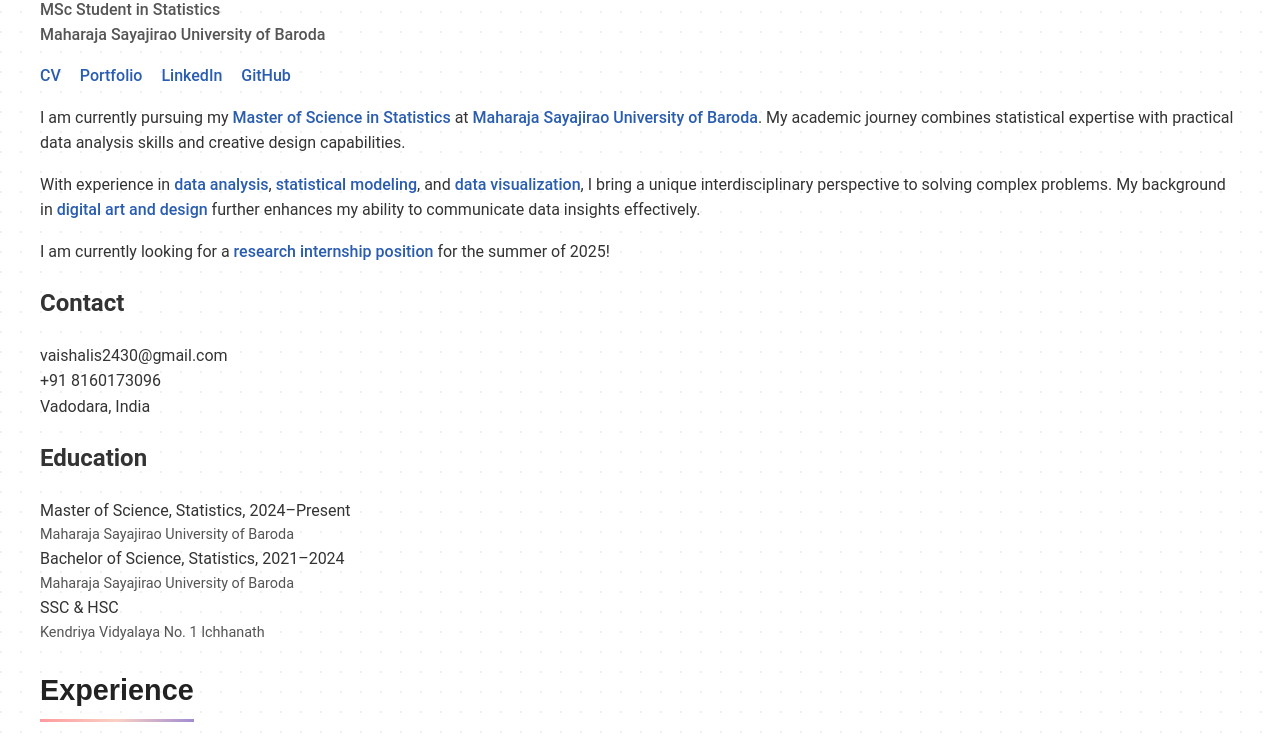
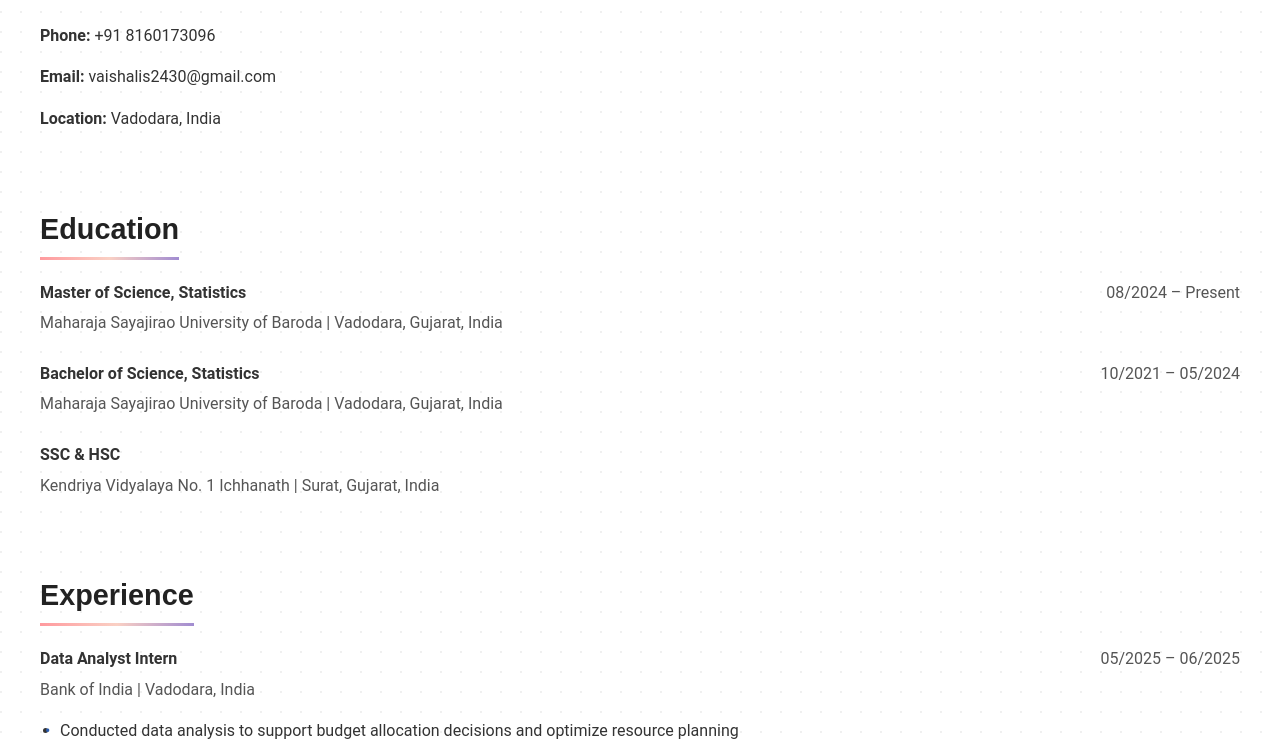
Before and after one commit to yuu2430/yuu2430.github.io, a plain HTML site: page index.html in a window 1280 px wide. Shown: the part 609-1348 px from the top of the page. Drawn offline with Linux system fonts and the light colour scheme.

Commit message:
Update index.html

```diff
--- a/index.html
+++ b/index.html
@@ -405,72 +405,40 @@
         </div>
       </section>
 
-       <div class="profile-container">
-        <img src="profile.jpg" alt="Vaishali Sharma" class="profile-photo">
-        <div class="profile-info">
-            <h1 class="profile-name">Vaishali Sharma</h1>
-            <p class="profile-title">MSc Student in Statistics<br>Maharaja Sayajirao University of Baroda</p>
+      <!-- Contact Section -->
+      <section id="contact" class="section">
+        <h2 class="section-title">Contact</h2>
+        <p class="contact-info"><strong>Phone:</strong> +91 8160173096</p>
+        <p class="contact-info"><strong>Email:</strong> vaishalis2430@gmail.com</p>
+        <p class="contact-info"><strong>Location:</strong> Vadodara, India</p>
+      </section>
 
-            <div class="profile-links">
-                <a href="cv.pdf">CV</a>
-                <a href="https://vai2430.carrd.co">Portfolio</a>
-                <a href="https://linkedin.com/in/vai2430">LinkedIn</a>
-                <a href="https://github.com/vai2430">GitHub</a>
-            </div>
-
-            <div class="intro-text">
-                <p>I am currently pursuing my <span class="highlight">Master of Science in Statistics</span> at <span class="highlight">Maharaja Sayajirao University of Baroda</span>. My academic journey combines statistical expertise with practical data analysis skills and creative design capabilities.</p>
-
-                <p>With experience in <span class="highlight">data analysis</span>, <span class="highlight">statistical modeling</span>, and <span class="highlight">data visualization</span>, I bring a unique interdisciplinary perspective to solving complex problems. My background in <span class="highlight">digital art and design</span> further enhances my ability to communicate data insights effectively.</p>
-
-                <p>I am currently looking for a <span class="highlight">research internship position</span> for the summer of 2025!</p>
-            </div>
-        </div>
-    </div>
-
-    <!-- Contact & Education Section -->
-    <div class="info-grid">
-        <div class="info-card">
-            <h2 class="info-title">Contact</h2>
-            <div class="info-item">
-                <i class="fas fa-envelope info-icon"></i>
-                <span>vaishalis2430@gmail.com</span>
-            </div>
-            <div class="info-item">
-                <i class="fas fa-phone info-icon"></i>
-                <span>+91 8160173096</span>
-            </div>
-            <div class="info-item">
-                <i class="fas fa-map-marker-alt info-icon"></i>
-                <span>Vadodara, India</span>
-            </div>
+      <!-- Education Section -->
+      <section id="education" class="section">
+        <h2 class="section-title">Education</h2>
+        <div class="item">
+          <div class="item-header">
+            <span class="item-title">Master of Science, Statistics</span>
+            <span class="item-date">08/2024 – Present</span>
+          </div>
+          <div class="item-subtitle">Maharaja Sayajirao University of Baroda | Vadodara, Gujarat, India</div>
         </div>
 
-        <div class="info-card">
-            <h2 class="info-title">Education</h2>
-            <div class="info-item">
-                <i class="fas fa-graduation-cap info-icon"></i>
-                <div>
-                    <div>Master of Science, Statistics, 2024–Present</div>
-                    <div style="color: var(--secondary-color); font-size: 0.9em;">Maharaja Sayajirao University of Baroda</div>
-                </div>
-            </div>
-            <div class="info-item">
-                <i class="fas fa-graduation-cap info-icon"></i>
-                <div>
-                    <div>Bachelor of Science, Statistics, 2021–2024</div>
-                    <div style="color: var(--secondary-color); font-size: 0.9em;">Maharaja Sayajirao University of Baroda</div>
-                </div>
-            </div>
-            <div class="info-item">
-                <i class="fas fa-school info-icon"></i>
-                <div>
-                    <div>SSC & HSC</div>
-                    <div style="color: var(--secondary-color); font-size: 0.9em;">Kendriya Vidyalaya No. 1 Ichhanath</div>
-                </div>
-            </div>
+        <div class="item">
+          <div class="item-header">
+            <span class="item-title">Bachelor of Science, Statistics</span>
+            <span class="item-date">10/2021 – 05/2024</span>
+          </div>
+          <div class="item-subtitle">Maharaja Sayajirao University of Baroda | Vadodara, Gujarat, India</div>
         </div>
-    </div>
+
+        <div class="item">
+          <div class="item-header">
+            <span class="item-title">SSC & HSC</span>
+            <span class="item-date"></span>
+          </div>
+          <div class="item-subtitle">Kendriya Vidyalaya No. 1 Ichhanath | Surat, Gujarat, India</div>
+        </div>
       </section>
 
       <!-- Experience Section -->
```
